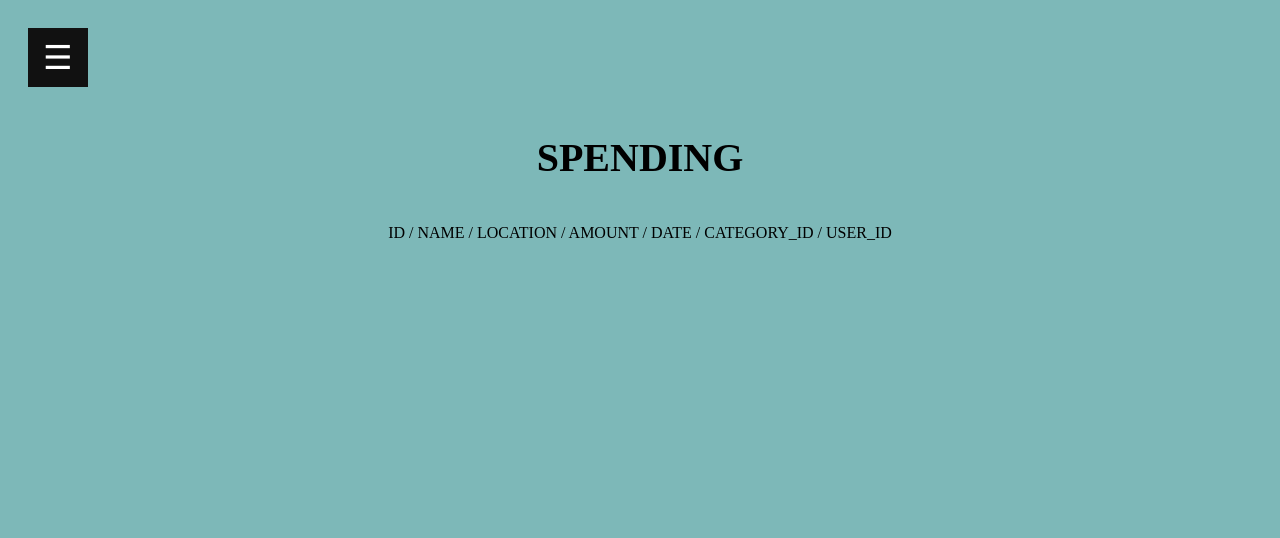
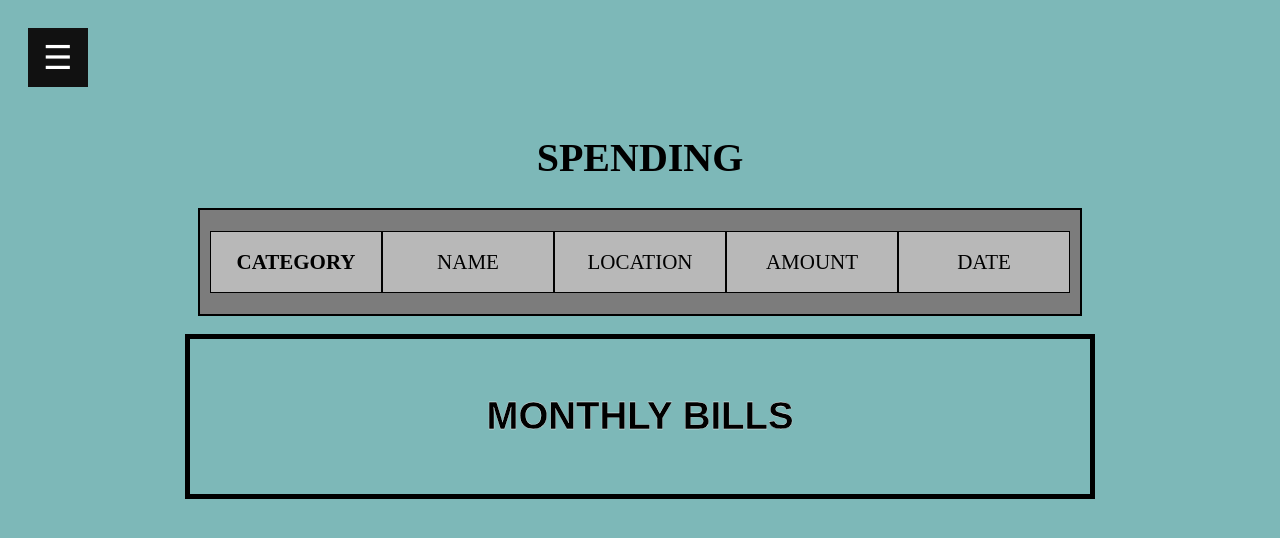
Before and after one commit to hazzirdd/budget_app, a Flask app: page /spending in a window 1280 px wide. Shown: the top 538 px of the page. Run offline with Flask 2, Linux system fonts and the light colour scheme; the visitor is signed in with stand-in values (Sample User, id 1); data comes from the database, SQL or seed files in the repository; data that the repository does not hold is empty.

Commit message:
add expenses

```diff
--- a/app.py
+++ b/app.py
@@ -74,13 +74,15 @@ def add_expense():
         if request.method == 'GET':
             return render_template('add_expense.html', categories=categories)
         else:
-
+            name = request.form["name"]
             location = request.form['location']
             amount = request.form['amount']
+            date = request.form['date']
             category = request.form['category']
-            date = request.form['date']
 
-            print(f'{location} / {amount} / {category} / {date}')
+            expense = Expense(name=name, location=location, amount=amount, date=date, category_id=category, user_id=session['user'])
+            db.session.add(expense)
+            db.session.commit()
 
             return render_template('add_expense.html', categories=categories)
     else:
@@ -90,27 +92,67 @@ def add_expense():
 def spending():
     if "user" in session:
         if request.method == 'GET':
+            user = User.query.get(session["user"])
+            expense_dict = {}
+            all_expenses = Expense.query.order_by(Expense.date.desc()).all()
+            all_bills = Bill.query.order_by(Bill.amount.desc()).all()
+            bill_color = user.bill_color
+            expenses = []
+            bills = []
+            for expense in all_expenses:
+                if expense.user_id == session['user']:
+                    expenses.append(expense)
+            for bill in all_bills:
+                if bill.user_id == session['user']:
+                    bills.append(bill)
 
-            expenses = Expense.query.filter(Expense.user_id == session["user"]).all()
+            for expense in expenses:
+                date = expense.date
+                date_strip = date.strftime('%m/%d/%Y')
+                category = Category.query.get(expense.category_id)
+                expense_dict[expense.expense_id] = {
+                    "color": category.color,
+                    "category": category.title,
+                    "name": expense.name,
+                    "location": expense.location,
+                    "amount": expense.amount,
+                    "date": date_strip
+                }
 
-            return render_template('spending.html', expenses=expenses)
+            return render_template('spending.html', expense_dict=expense_dict, bills=bills, bill_color=bill_color)
     else:
         return redirect(url_for("logout"))
 
+
+@app.route('/delete_expense/<id>', methods=['POST', 'GET'])
+def delete_expense(id):
+    if "user" in session:
+        expense = Expense.query.get(id)
+        db.session.delete(expense)
+        db.session.commit()
+        return redirect(url_for("spending"))
 
 @app.route('/my_budget', methods=['POST', 'GET'])
 def my_budget():
     if "user" in session:
         user = User.query.get(session["user"])
+        all_bills = Bill.query.order_by(Bill.amount.desc()).all()
         all_categories = Category.query.order_by(Category.limit.desc()).all()
         categories = []
         for category in all_categories:
             if category not in categories and category.user_id == session["user"]:
                 categories.append(category)
+        bills = []
+        for bill in all_bills:
+            if bill not in bills and bill.user_id == session["user"]:
+                bills.append(bill)
 
         remainder = user.budget
         for category in categories:
             remainder -= category.limit
+
+        for bill in bills:
+            remainder -= bill.amount
 
         if remainder >= 1:
             budget_color = 'green'
@@ -118,15 +160,13 @@ def my_budget():
             budget_color = 'red'
 
         if request.method == 'GET':
-            return render_template('my_budget.html', categories=categories, user=user, remainder=remainder, budget_color=budget_color)
+            return render_template('my_budget.html', categories=categories, user=user, remainder=remainder, budget_color=budget_color, bills=bills, bill_color=user.bill_color)
         else:
 
             title = request.form['title']
             limit = request.form['limit']
             color = request.form['color']
             id = request.form['id']
-
-            print(f"category: {title} limit: {limit} color: {color} id: {id}")
 
             selected_category = Category.query.get(id)
             selected_category.title = title
@@ -186,5 +226,49 @@ def delete_category(id):
         return redirect(url_for("logout"))
 
 
+@app.route('/update_bill', methods=['POST', 'GET'])
+def update_bill():
+    if "user" in session:
+        if request.method == 'POST':
+            bill_name = request.form['bill_name']
+            bill_amount = request.form['bill_amount']
+            bill_id = request.form['bill_id']
+            bill = Bill.query.get(bill_id)
+            bill.name = bill_name
+            bill.amount = bill_amount
+
+            db.session.commit()
+
+            return redirect(url_for('my_budget'))
+
+@app.route('/new_bill', methods=['POST', 'GET'])
+def new_bill():
+    if "user" in session:
+        if request.method == 'POST':
+            new_bill_name = request.form['new_bill_name']
+            new_bill_amount = request.form['new_bill_amount']
+
+            new_bill = Bill(name=new_bill_name, amount=new_bill_amount, payed=False, user_id=session["user"])
+
+            db.session.add(new_bill)
+            db.session.commit()
+
+            return redirect(url_for('my_budget'))
+        else:
+            return redirect(url_for('my_budget'))
+    else:
+        return redirect(url_for("logout"))
+
+
+@app.route('/delete_bill/<id>')
+def delete_bill(id):
+    if "user" in session:
+        bill = Bill.query.get(id)
+        db.session.delete(bill)
+        db.session.commit()
+        return redirect(url_for('my_budget'))
+    else:
+        return redirect(url_for("logout"))
+
 if __name__ == '__main__':
     app.run(debug=True)
--- a/server_folder/static/styles/main.css
+++ b/server_folder/static/styles/main.css
@@ -383,3 +383,84 @@ body {
   line-height: 70px;
   cursor: pointer;
 }
+
+.mybudget-bills-container {
+  width: 840px;
+  height: auto;
+  padding: 30px;
+  border: 5px solid black;
+}
+
+
+/* SPENDING */
+
+.expenses-container-container {
+  width: 1000px;
+  height: auto;
+  background-color: #818181;
+  padding: 30px;
+}
+
+.expenses-container {
+  display: flex;
+  flex-direction: row;
+  text-align: center;
+  background-color: rgb(155, 155, 155);
+  border: 2px solid black;
+  justify-content: center;
+  padding-left: 10px;
+  padding-right: 10px;
+}
+
+.expense {
+  border: 1px solid black;
+  background-color: rgb(184, 184, 184);
+  font-size: 21px;
+  height:40px;
+  padding: 10px;
+  width: 150px;
+  line-height: 40px;
+}
+
+.expense-delete {
+  background-color: rgb(97, 94, 94);
+  border: 3px solid rgb(0, 0, 0);
+  height: 50px;
+  width: 30px;
+  text-decoration: none;
+  line-height: 50px;
+  text-align: center;
+  color: black;
+  font-size: 18px;
+  font-family: 'Times New Roman', Times, serif;
+  position: relative;
+  top: 22px;
+}
+
+.expense-delete:hover {
+  background-color: rgb(139, 136, 136);
+  border: 3px solid rgb(255, 0, 0);
+  height: 50px;
+  color: red;
+  cursor: pointer;
+}
+
+.bill {
+  border: 1px solid black;
+  background-color: rgb(223, 172, 97);
+  font-size: 21px;
+  height:40px;
+  padding: 10px;
+  width: 150px;
+  line-height: 40px;
+}
+
+.bill-checkbox {
+  border: 1px solid black;
+  background-color: rgb(223, 172, 97);
+  font-size: 21px;
+  height:40px;
+  padding: 10px;
+  width: 150px;
+  line-height: 40px;
+}
--- a/server_folder/templates/spending.html
+++ b/server_folder/templates/spending.html
@@ -6,12 +6,47 @@
 </div>
 
 <div class="all-categories-container">
-    <div clas="mybudget-container">
+    <div clas="expenses-container-container">
 
-        <p>ID / NAME / LOCATION / AMOUNT / DATE / CATEGORY_ID / USER_ID </p>
-        {% for expense in expenses %}
-        <p>{{ expense.expense_id }} / {{ expense.name }} / {{ expense.location }} / ${{ expense.amount }} / {{ expense.date }} / {{ expense.category_id }} / {{ expense.user_id }} </p>
+        <div style="background-color:rgb(124, 124, 124);" class="expenses-container">
+            <p  style="font-weight:bold" class="expense">CATEGORY</p>
+            <p class="expense">NAME</p>
+            <p class="expense">LOCATION</p>
+            <p class="expense">AMOUNT</p>
+            <p class="expense">DATE</p>
+        </div>
+
+        {% for k, v in expense_dict.items() %}
+        <div class="expenses-container">
+            <p  style="background-color: {{ v['color'] }};" class="expense">{{ v["category"] }}</p>
+            <p class="expense">{{ v["name"] }}</p>
+            <p class="expense">{{ v["location"] }}</p>
+            <p class="expense">${{ v["amount"] }}</p>
+            <p class="expense">{{ v["date"] }}</p>
+            <a class="expense-delete" href="/delete_expense/{{ k }}">X</a>
+        </div>
         {% endfor %}
+
     </div>
-</div>
+</div><br>
+
+<div class="all-categories-container">
+    <div class="mybudget-bills-container" style="background-color:{{ bill_color }}">
+        <h1 class="category-title">MONTHLY BILLS</h1>
+        {% for bill in bills %}
+        <form class="expenses-container" style="background-color: rgb(192, 127, 29);">
+            <p class="bill">{{ bill.name }}</p>
+            <p class="bill">{{ bill.amount }}</p>
+            {% if bill.payed == True %}
+            <p class="bill">Payed</p>
+            {% else %}
+            <p class="bill">Unpayed</p>
+            {% endif %}
+            <label></label>
+            <input class="bill-checkbox" type="checkbox">
+        </form>
+        {% endfor %}
+
+    </div>
+   </div>
 {% endblock %}
```
Also changed, not shown: server_folder/templates/add_expense.html (+5 -3 lines), server_folder/templates/my_budget.html (+25 -1 lines).
